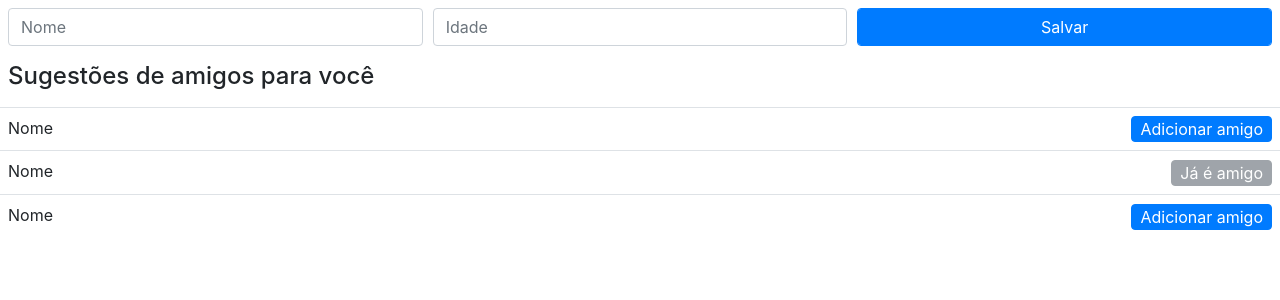
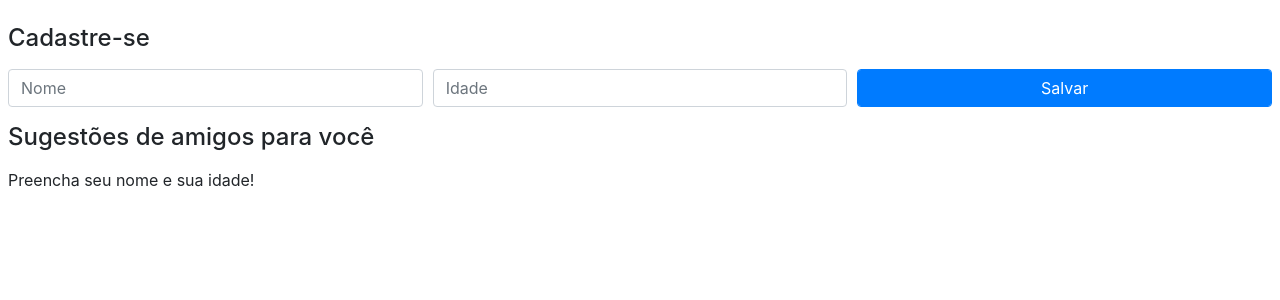
Before and after one commit to SD2019-2/Microsservicos-BryanLuanaMarcos, an Angular app in the folder front-service/: page / in a window 1280 px wide. Shown: the top 300 px of the page. Built offline with nearby package versions, Linux system fonts and the light colour scheme.

Commit message:
Add integrations

```diff
--- a/front-service/src/app/main-page/main-page.component.html
+++ b/front-service/src/app/main-page/main-page.component.html
@@ -1,5 +1,11 @@
 <div class="p-2">
-    <form onsubmit="return false">
+    <h4 class="pt-3 pb-2">Cadastre-se</h4>
+
+    <form
+        onsubmit="return false"
+        [formGroup]="userForm"
+        (ngSubmit)="createUser(userForm.value)"
+    >
         <div class="form-row">
             <div class="col-4">
                 <input
@@ -7,6 +13,9 @@
                     type="text"
                     name="name"
                     placeholder="Nome"
+                    id="name"
+                    formControlName="name"
+                    required
                 />
             </div>
             <div class="col-4">
@@ -15,11 +24,19 @@
                     type="number"
                     name="age"
                     placeholder="Idade"
+                    id="age"
+                    formControlName="age"
+                    required
                 />
             </div>
             <div class="col-4">
                 <input
-                    class="form-control btn btn-primary"
+                    class="form-control btn"
+                    [ngClass]="
+                        userFormSubmitted
+                            ? 'btn-secondary disabled'
+                            : 'btn-primary'
+                    "
                     type="submit"
                     value="Salvar"
                 />
@@ -29,30 +46,34 @@
 
     <h4 class="pt-3 pb-2">Sugestões de amigos para você</h4>
 
-    <div class="row pb-2 border-top pt-2">
-        <div class="col-6"><span class="text-bold">Nome</span></div>
+    <span *ngIf="!userForm.name || !userForm.name.length"
+        >Preencha seu nome e sua idade!</span
+    >
+    <div *ngIf="users.length && userForm.name && userForm.name.length">
+        <div class="row pb-2 border-top pt-2" ng-repeat="user in users">
+            <div class="col-6">
+                <span class="text-bold">{{ user.name }}</span>
+            </div>
             <div class="col-6 text-right">
-            <a class="btn btn-primary pl-2 pr-2 pt-0 pb-0" href="#">
+                <a
+                    class="btn btn-primary pl-2 pr-2 pt-0 pb-0"
+                    href="#"
+                    *ngIf="!user.isFriend"
+                    ngClick="addFriend(user.name)"
+                >
                     Adicionar amigo
                 </a>
-        </div>
-    </div>
-
-    <div class="row pb-2 border-top pt-2">
-        <div class="col-6"><span class="text-bold">Nome</span></div>
-        <div class="col-6 text-right">
-            <a class="btn btn-secondary pl-2 pr-2 pt-0 pb-0 disabled" href="#">
+                <a
+                    class="btn btn-secondary pl-2 pr-2 pt-0 pb-0 disabled"
+                    href="#"
+                    *ngIf="user.isFriend"
+                >
                     Já é amigo
                 </a>
             </div>
         </div>
-
-    <div class="row pb-2 border-top pt-2">
-        <div class="col-6"><span class="text-bold">Nome</span></div>
-        <div class="col-6 text-right">
-            <a class="btn btn-primary pl-2 pr-2 pt-0 pb-0" href="#">
-                Adicionar amigo
-            </a>
     </div>
+    <span *ngIf="!users.length && userForm.name && userForm.name.length"
+        >Não há sugestões para você :(</span
+    >
 </div>
-</div>
--- a/front-service/src/app/main-page/main-page.component.ts
+++ b/front-service/src/app/main-page/main-page.component.ts
@@ -1,15 +1,59 @@
-import { Component, OnInit } from '@angular/core';
+import { Component, OnInit } from '@angular/core'
+import { FormBuilder } from '@angular/forms'
+import { UserService } from '../services/user-service.service'
+import { FriendService } from '../services/friend-service.service'
+import { Friend } from '../models/friends.response.models'
 
 @Component({
-  selector: 'app-main-page',
-  templateUrl: './main-page.component.html',
-  styleUrls: ['./main-page.component.scss']
+    selector: 'app-main-page',
+    templateUrl: './main-page.component.html',
+    styleUrls: ['./main-page.component.scss'],
+    providers: [FriendService, UserService]
 })
 export class MainPageComponent implements OnInit {
+    userForm
+    userFormSubmitted = false
+    users: Friend[] = []
 
-  constructor() { }
+    constructor(
+        private formBuilder: FormBuilder,
+        private userService: UserService,
+        private friendService: FriendService
+    ) {
+        this.userForm = this.formBuilder.group({
+            name: '',
+            age: ''
+        })
+    }
 
-  ngOnInit() {
-  }
+    ngOnInit() {
+        this.users = [{ name: 'João', isFriend: true }]
+    }
 
+    createUser(userValues) {
+        if (this.userFormSubmitted) return
+        this.userForm.disable()
+        this.userFormSubmitted = true
+
+        this.userService.saveUser(userValues).subscribe(response => {
+            console.log(response)
+
+            this.friendService
+                .getFriends(userValues.name)
+                .subscribe(response => {
+                    this.users = response
+                })
+        })
+    }
+
+    addFriend(friendName) {
+        this.friendService
+            .addFriend({
+                myName: this.userForm.name,
+                otherName: friendName
+            })
+            .subscribe(response => {
+                console.log(response)
+            })
+    }
 }
--- /dev/null
+++ b/front-service/src/app/models/createUser.request.models.ts
@@ -0,0 +1,4 @@
+export interface CreateUserRequest {
+    name: string
+    age: string
+}
--- a/front-service/src/app/services/friend-service.service.ts
+++ b/front-service/src/app/services/friend-service.service.ts
@@ -5,19 +5,17 @@ import { HttpClient } from '@angular/common/http'
 import { Friend } from '../models/friends.response.models'
 import { AddFriendRequest } from '../models/addFriend.request.models'
 
-const API_FRIENDS = environment.API_HOST + '/friends'
-
 @Injectable({
     providedIn: 'root'
 })
-export class FriendServiceService {
+export class FriendService {
     constructor(private http: HttpClient) {}
 
     public getFriends(name: string): Observable<Friend[]> {
-        return this.http.get<Friend[]>(API_FRIENDS + `/${name}`)
+        return this.http.get<Friend[]>(environment.API_FRIENDS + `/${name}`)
     }
 
     public addFriend(body: AddFriendRequest): Observable<any> {
-        return this.http.post<any>(API_FRIENDS, body)
+        return this.http.post<any>(environment.API_FRIENDS, body)
     }
 }
--- /dev/null
+++ b/front-service/src/app/services/user-service.service.ts
@@ -0,0 +1,18 @@
+import { Injectable } from '@angular/core'
+import { environment } from 'src/environments/environment'
+import { Observable } from 'rxjs'
+import { HttpClient } from '@angular/common/http'
+import { CreateUserRequest } from '../models/createUser.request.models'
+
+@Injectable({
+    providedIn: 'root'
+})
+export class UserService {
+    constructor(private http: HttpClient) {}
+
+    public saveUser(body: CreateUserRequest): Observable<any> {
+        return this.http.post<any>(environment.API_USERS, body, {
+            headers: { 'Content-Type': 'application/json' }
+        })
+    }
+}
--- a/front-service/src/environments/environment.ts
+++ b/front-service/src/environments/environment.ts
@@ -4,7 +4,8 @@
 
 export const environment = {
     production: false,
-    API_HOST: 'http://localhost:8000'
+    API_FRIENDS: 'http://localhost:8000/friends',
+    API_USERS: 'http://localhost:3000/users'
 }
 
 /*
```
Also changed, not shown: front-service/src/app/app.module.ts (+19 -17 lines), 1 other file (tests, documents, lock files or other folders). Lines whose indentation alone changed are shown as unchanged.
